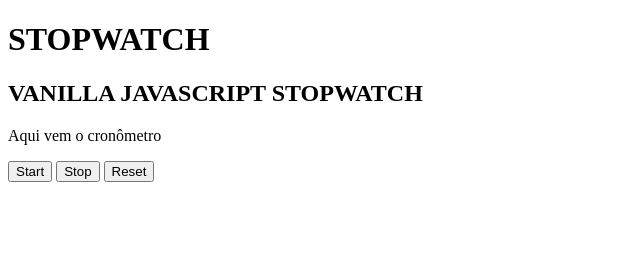
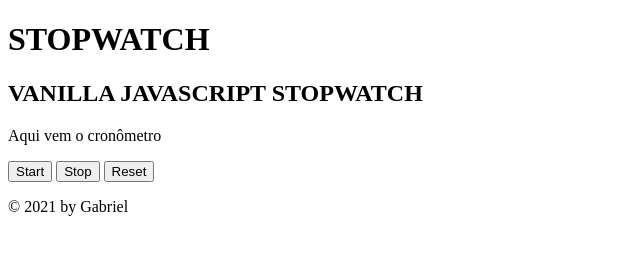
Before and after one commit to gabrielSo0/stopwatch, a plain HTML site: page index.html in a window 1280 px wide. Shown: the whole page, without its empty margins (0-640 px from the left). Drawn offline with Linux system fonts and the light colour scheme.

Commit message:
adding footer and the copy symbol

```diff
--- a/index.html
+++ b/index.html
@@ -21,5 +21,8 @@
         <button class="reset">Reset</button>
     </div>
 
+    <footer>
+        <p>&copy; 2021 by Gabriel</p>
+    </footer>
 </body>
 </html>
```
